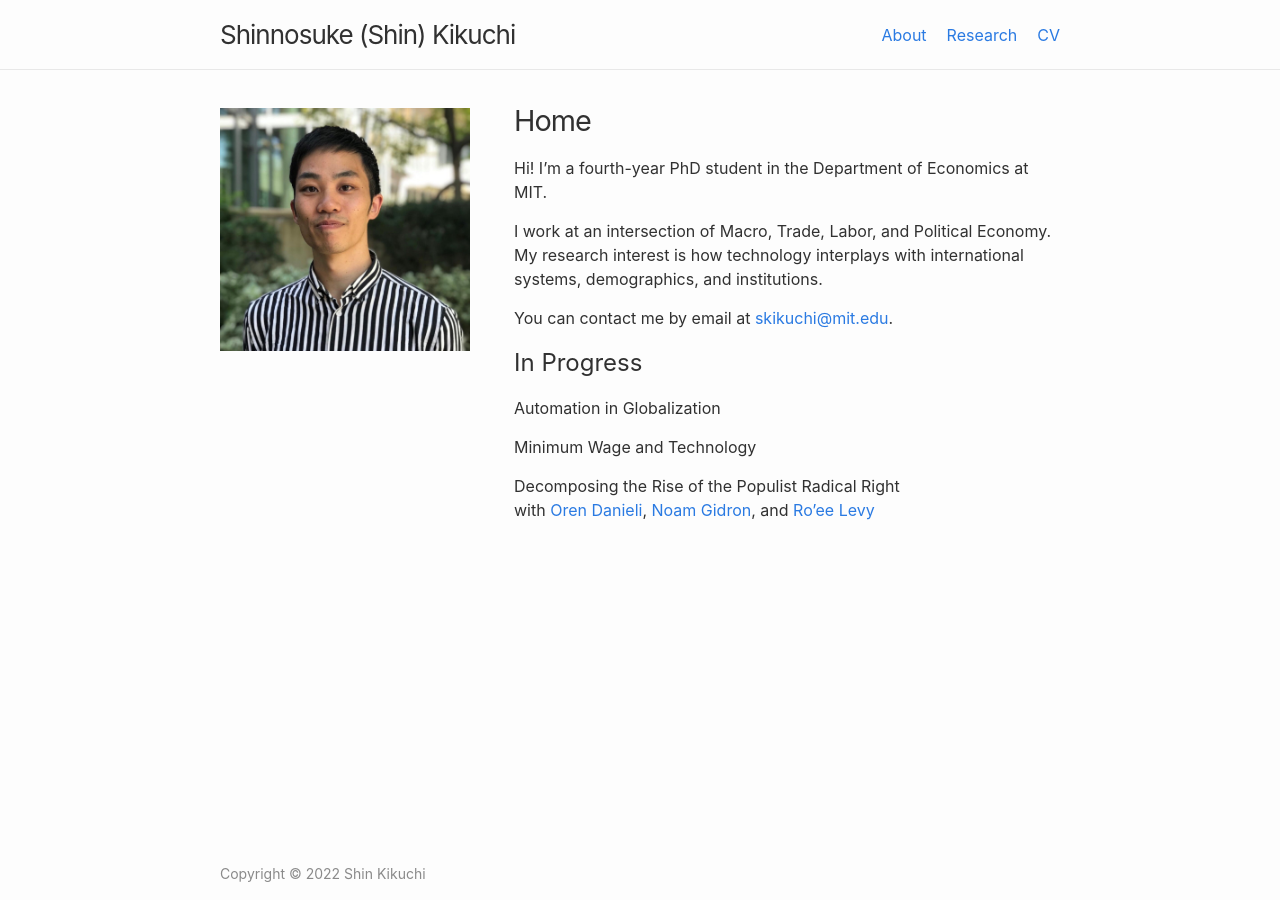
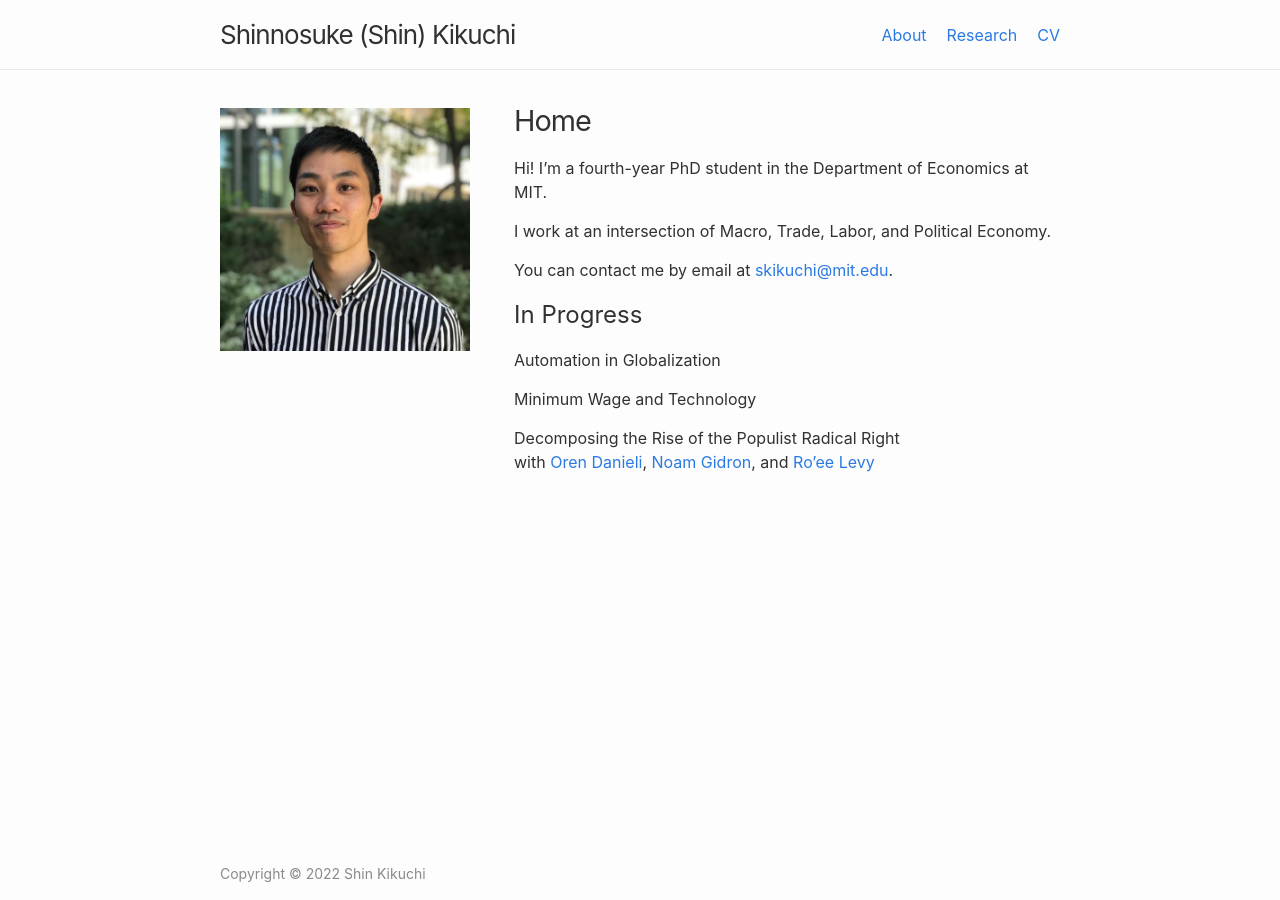
Before and after one commit to shinnkikuchi/shinnkikuchi.github.io, a Jekyll site: the page built from index.md, in a window 1280 px wide. Built offline with Jekyll 4.4.1, drawn with Linux system fonts in a browser that asks for light colours.

Commit message:
Update index.md

```diff
--- a/index.md
+++ b/index.md
@@ -8,7 +8,7 @@ title: Home
 
 Hi! I'm a fourth-year PhD student in the Department of Economics at MIT.
 
-I work at an intersection of Macro, Trade, Labor, and Political Economy. My research interest is how technology interplays with international systems, demographics, and institutions.
+I work at an intersection of Macro, Trade, Labor, and Political Economy.
 
 You can contact me by email at [skikuchi@mit.edu](mailto:skikuchi@mit.edu).
 
```
